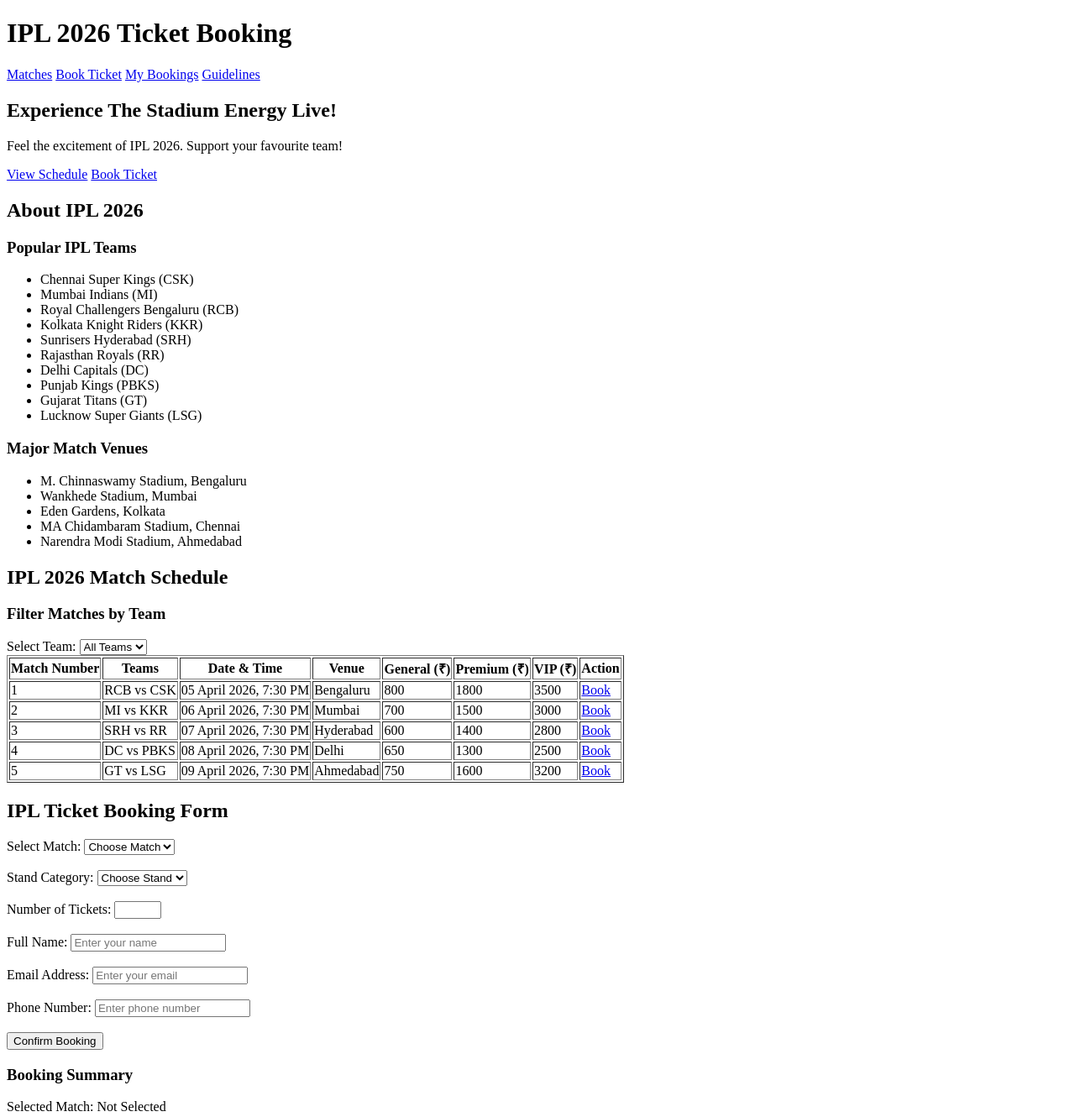
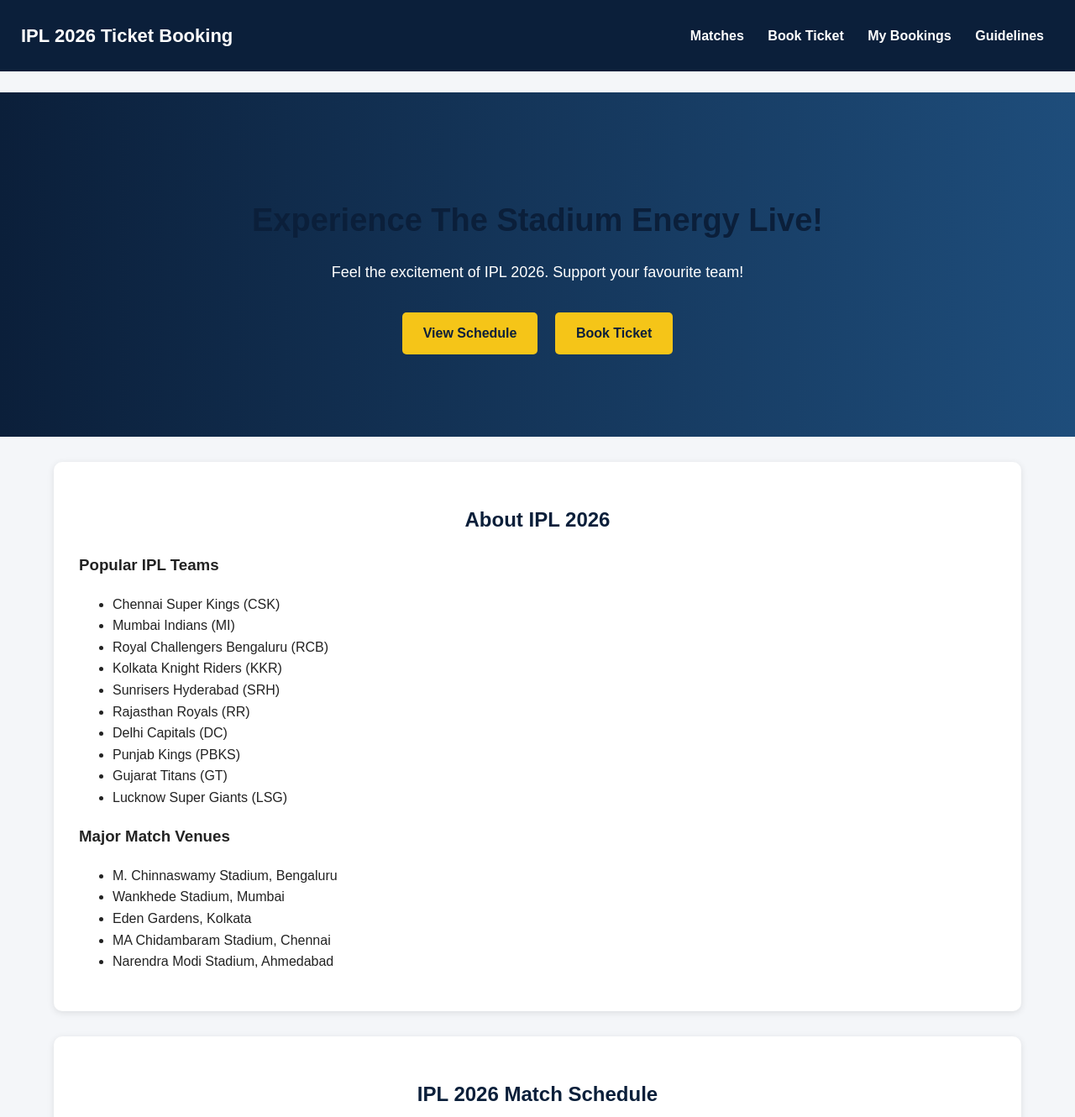
Before and after one commit to nagrajmangalgi282-ship-it/IPL-Ticket-Booking, a plain HTML site: page index.html in a window 1280 px wide. Shown: the top 1330 px of the page at 84% size. Drawn offline with Linux system fonts and the light colour scheme.

Commit message:
Complete Activity 2 CSS styling

```diff
--- a/index.html
+++ b/index.html
@@ -5,13 +5,13 @@
     <meta charset="UTF-8">
     <meta name="viewport" content="width=device-width, initial-scale=1.0">
     <title>IPL Ticket Booking</title>
+    <link rel="stylesheet" href="styles.css">
 </head>
 <body>
 
     <!-- Navigation Bar -->
     <header>
         <h1>IPL 2026 Ticket Booking</h1>
-
         <nav>
             <a href="#matches">Matches</a>
             <a href="#booking">Book Ticket</a>
--- /dev/null
+++ b/styles.css
@@ -0,0 +1,226 @@
+
+/* 1. CSS Variables */
+:root {
+    --primary-color: #0b1f3a;
+    --accent-color: #f5c518;
+    --background-color: #f4f6f9;
+    --text-color: #222222;
+}
+
+/* 2. General Styling */
+* {
+    box-sizing: border-box;
+}
+
+body {
+    margin: 0;
+    padding-top: 110px;
+    font-family: Arial, sans-serif;
+    background-color: var(--background-color);
+    color: var(--text-color);
+    line-height: 1.6;
+}
+
+/* 3. Navigation Bar */
+header {
+    background-color: var(--primary-color);
+    color: white;
+    padding: 10px 25px;
+    position: fixed;
+    top: 0;
+    left: 0;
+    width: 100%;
+    z-index: 1000;
+    display: flex;
+    justify-content: space-between;
+    align-items: center;
+}
+
+header h1 {
+    font-size: 22px;
+}
+
+header nav a {
+    color: white;
+    text-decoration: none;
+    margin: 0 12px;
+    font-weight: bold;
+}
+
+header nav a:hover {
+    color: var(--accent-color);
+}
+
+/* 4. Hero Section */
+main > section:first-child {
+    background: linear-gradient(to right, #0b1f3a, #1e4d7b);
+    color: white;
+    text-align: center;
+    padding: 90px 20px;
+}
+
+main > section:first-child h2 {
+    font-size: 38px;
+    margin-bottom: 15px;
+}
+
+main > section:first-child p {
+    font-size: 18px;
+    margin-bottom: 25px;
+}
+
+main > section:first-child a {
+    display: inline-block;
+    background-color: var(--accent-color);
+    color: var(--primary-color);
+    padding: 12px 25px;
+    margin: 8px;
+    border-radius: 5px;
+    text-decoration: none;
+    font-weight: bold;
+}
+
+main > section:first-child a:hover {
+    background-color: white;
+}
+
+/* 5. Main Sections */
+main > section:not(:first-child) {
+    background-color: white;
+    margin: 30px auto;
+    padding: 30px;
+    width: 90%;
+    border-radius: 10px;
+    box-shadow: 0 2px 8px rgba(0, 0, 0, 0.1);
+}
+
+section h2 {
+    color: var(--primary-color);
+    text-align: center;
+}
+
+/* 6. Tables */
+table {
+    width: 100%;
+    border-collapse: collapse;
+    margin-top: 20px;
+    background-color: white;
+}
+
+th {
+    background-color: var(--primary-color);
+    color: white;
+    padding: 12px;
+}
+
+td {
+    padding: 12px;
+    text-align: center;
+    border: 1px solid #dddddd;
+}
+
+tr:nth-child(even) {
+    background-color: #f2f2f2;
+}
+
+td a {
+    color: var(--primary-color);
+    font-weight: bold;
+}
+
+/* 7. Forms */
+form {
+    max-width: 600px;
+    margin: 20px auto;
+}
+
+form label {
+    display: inline-block;
+    margin-bottom: 5px;
+    font-weight: bold;
+}
+
+form input,
+form select {
+    width: 100%;
+    padding: 12px;
+    margin-top: 5px;
+    border: 1px solid #cccccc;
+    border-radius: 5px;
+}
+
+form button {
+    background-color: var(--primary-color);
+    color: white;
+    padding: 12px 25px;
+    border: none;
+    border-radius: 5px;
+    cursor: pointer;
+    font-weight: bold;
+}
+
+form button:hover {
+    background-color: #1e4d7b;
+}
+
+/* 8. Booking Summary Card */
+aside {
+    background-color: #f4f6f9;
+    border: 1px solid #dddddd;
+    border-radius: 10px;
+    padding: 20px;
+    margin-top: 25px;
+}
+
+/* 9. Guidelines Cards */
+#guidelines article {
+    background-color: #f4f6f9;
+    padding: 20px;
+    margin: 15px 0;
+    border-radius: 8px;
+    border-left: 5px solid var(--accent-color);
+}
+
+#guidelines article h3 {
+    color: var(--primary-color);
+}
+
+/* 10. Footer */
+footer {
+    background-color: var(--primary-color);
+    color: white;
+    text-align: center;
+    padding: 20px;
+    margin-top: 30px;
+}
+
+/* 11. Responsive Design */
+@media (max-width: 768px) {
+    header {
+        flex-direction: column;
+        padding: 10px;
+    }
+
+    header nav a {
+        display: inline-block;
+        margin: 5px;
+    }
+
+    body {
+        padding-top: 140px;
+    }
+
+    main > section:not(:first-child) {
+        width: 95%;
+        padding: 15px;
+    }
+
+    table {
+        font-size: 12px;
+    }
+
+    th,
+    td {
+        padding: 6px;
+    }
+}
```
